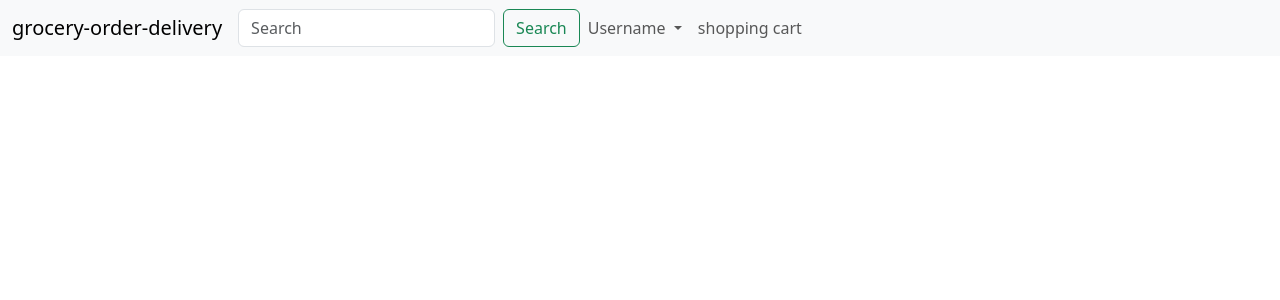
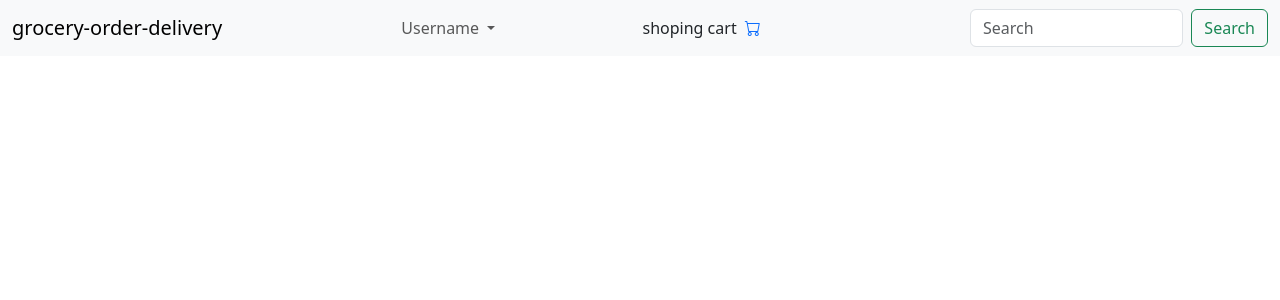
Before and after one commit to yaowuvanier/Supermarket-Ordering-and-Delivery-System, an Angular app in the folder frontend-ng/: page / in a window 1280 px wide. Shown: the top 300 px of the page. Built offline with nearby package versions, Linux system fonts and the light colour scheme.

Commit message:
adding a module homw

```diff
--- a/frontend-ng/src/app/header/header.component.html
+++ b/frontend-ng/src/app/header/header.component.html
@@ -1,31 +1,15 @@
 <nav class="navbar navbar-expand-lg bg-body-tertiary">
   <div class="container-fluid">
-    <a class="navbar-brand" href="#">grocery-order-delivery</a>
-    <button
-      class="navbar-toggler"
-      type="button"
-      data-bs-toggle="collapse"
-      data-bs-target="#navbarNavDropdown"
-      aria-controls="navbarNavDropdown"
-      aria-expanded="false"
-      aria-label="Toggle navigation"
+    <div calss="col-4  justify-content-end ">
+      <a class="navbar-brand" href="#">grocery-order-delivery</a>
+    </div>
+
+    <div
+      class="col-3 justify-content-center collapse navbar-collapse"
+      id="navbarNavDropdown"
     >
-      <span class="navbar-toggler-icon"></span>
-    </button>
-
-    <form class="d-flex" role="search">
-      <input
-        class="form-control me-2"
-        type="search"
-        placeholder="Search"
-        aria-label="Search"
-      />
-      <button class="btn btn-outline-success" type="submit">Search</button>
-    </form>
-
-    <div class="collapse navbar-collapse" id="navbarNavDropdown">
       <ul class="navbar-nav">
-        <li ngbDropdown class="nav-item dropdown">
+        <li ngbDropdown class="nav-item dropdown ms-3">
           <a
             ngbDropdownToggle
             class="nav-link dropdown-toggle"
@@ -42,10 +26,25 @@
             <li><a class="dropdown-item" href="#">Manage products</a></li>
           </ul>
         </li>
-        <li class="nav-item">
-          <a class="nav-link" href="#">shopping cart</a>
-        </li>
       </ul>
+    </div>
+    <div class="justify-content-end">
+      <span>shoping cart</span>
+    </div>
+    <div class="col-2 ms-2">
+      <a href="#"><i class="bi bi-cart"></i></a>
+    </div>
+
+    <div class="col-3 justify-content-center">
+      <form class="d-flex ms-3" role="search">
+        <input
+          class="form-control me-2"
+          type="search"
+          placeholder="Search"
+          aria-label="Search"
+        />
+        <button class="btn btn-outline-success" type="submit">Search</button>
+      </form>
     </div>
   </div>
 </nav>
```
Also changed, not shown: frontend-ng/src/app/home/home.module.ts (added, +12 -0 lines).
